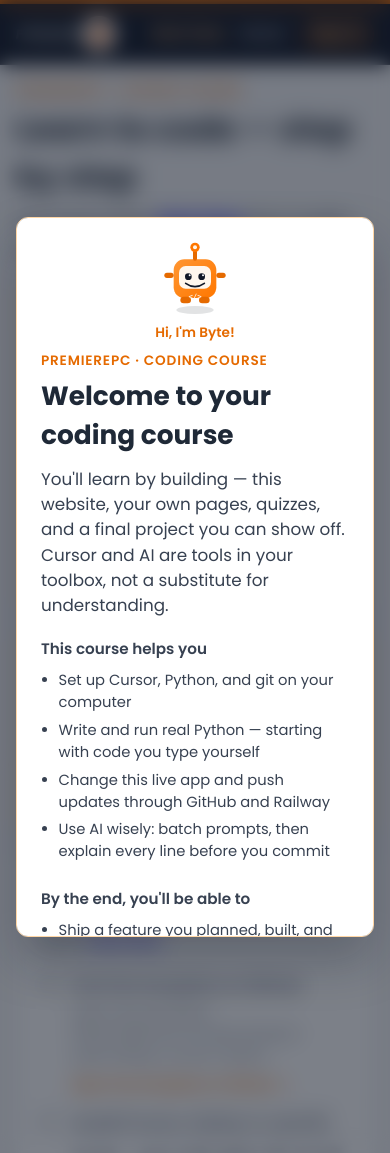
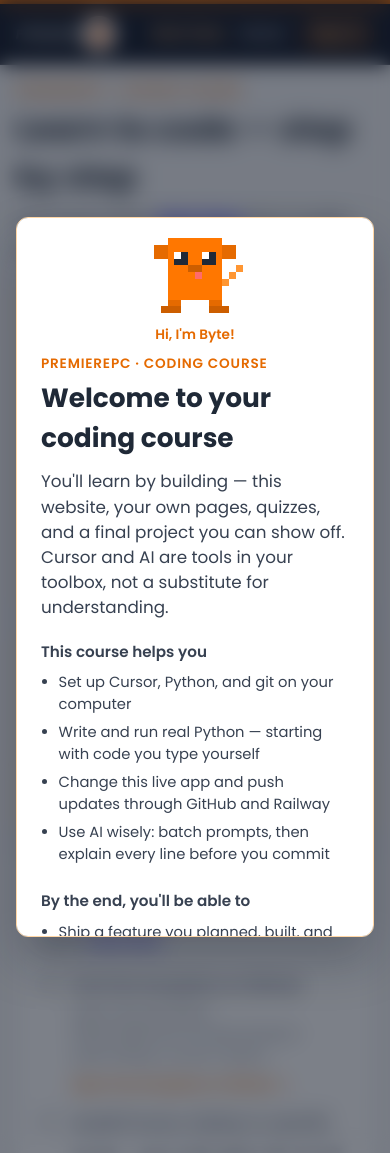
Before and after one commit to premierepc-ops/coding-course-starter, a Flask app: page / in a window 390 px wide. Run offline with Flask 3, Linux system fonts and the light colour scheme.

Commit message:
Use real PremierePC PSA Byte mascot on welcome modal.
Replace placeholder SVG with bot-pixel-byte-sit from the PSA portal assets.

Co-authored-by: Cursor <cursoragent@cursor.com>

```diff
--- a/static/css/style.css
+++ b/static/css/style.css
@@ -1112,9 +1112,13 @@ body.welcome-open {
 
     display: block;
 
-    width: 96px;
+    width: 112px;
 
-    height: 96px;
+    height: auto;
+
+    image-rendering: pixelated;
+
+    image-rendering: crisp-edges;
 
 }
 
@@ -1250,9 +1254,7 @@ body.welcome-open {
 
     .welcome-mascot img {
 
-        width: 80px;
-
-        height: 80px;
+        width: 96px;
 
     }
 
--- a/templates/index.html
+++ b/templates/index.html
@@ -8,7 +8,7 @@
   <div class="welcome-backdrop" aria-hidden="true"></div>
   <div class="welcome-dialog panel">
     <div class="welcome-mascot">
-      <img src="{{ url_for('static', filename='images/byte.svg') }}" alt="{{ welcome.mascot_name }}, your course guide" width="120" height="120">
+      <img src="{{ url_for('static', filename='images/byte.svg') }}" alt="{{ welcome.mascot_name }}, your course guide" width="112" height="96">
       <span class="mascot-name">Hi, I'm {{ welcome.mascot_name }}!</span>
     </div>
     <p class="eyebrow">PremierePC · Coding course</p>
```
Also changed, not shown: static/images/byte.svg.
